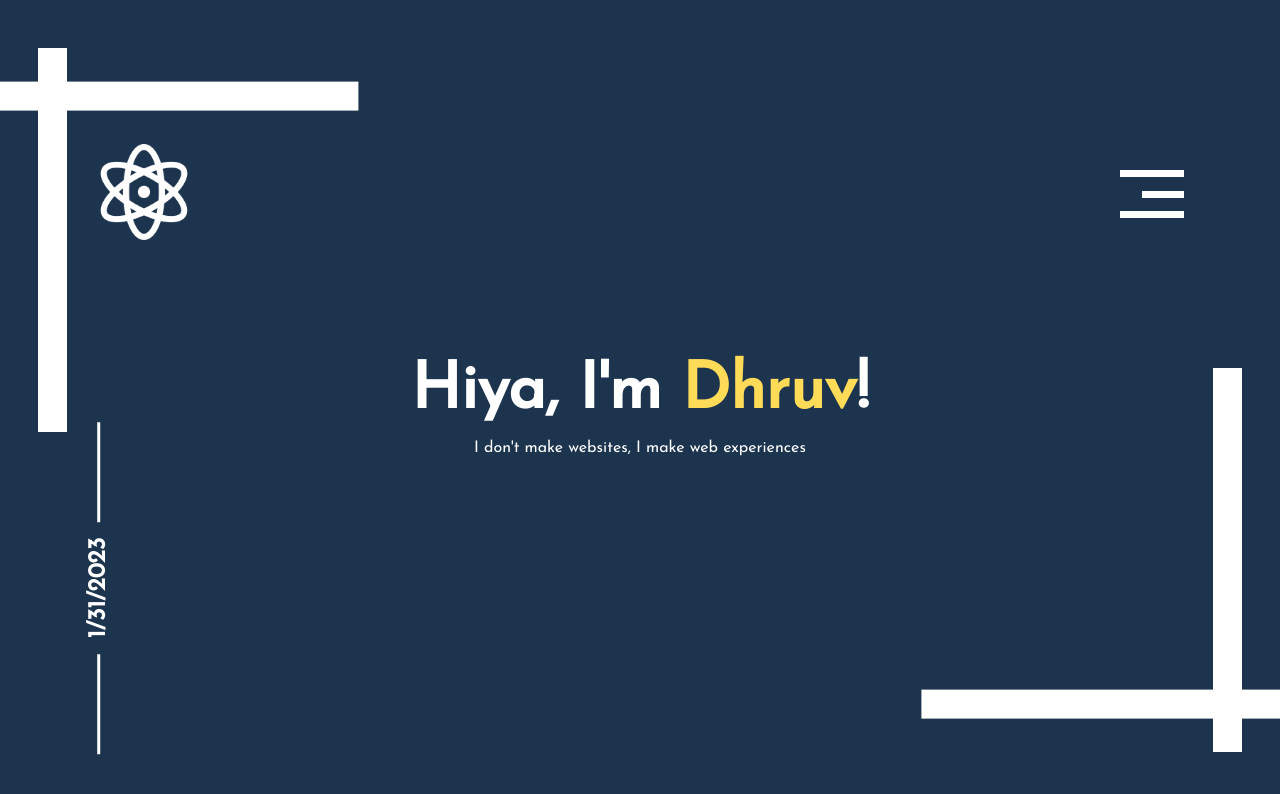
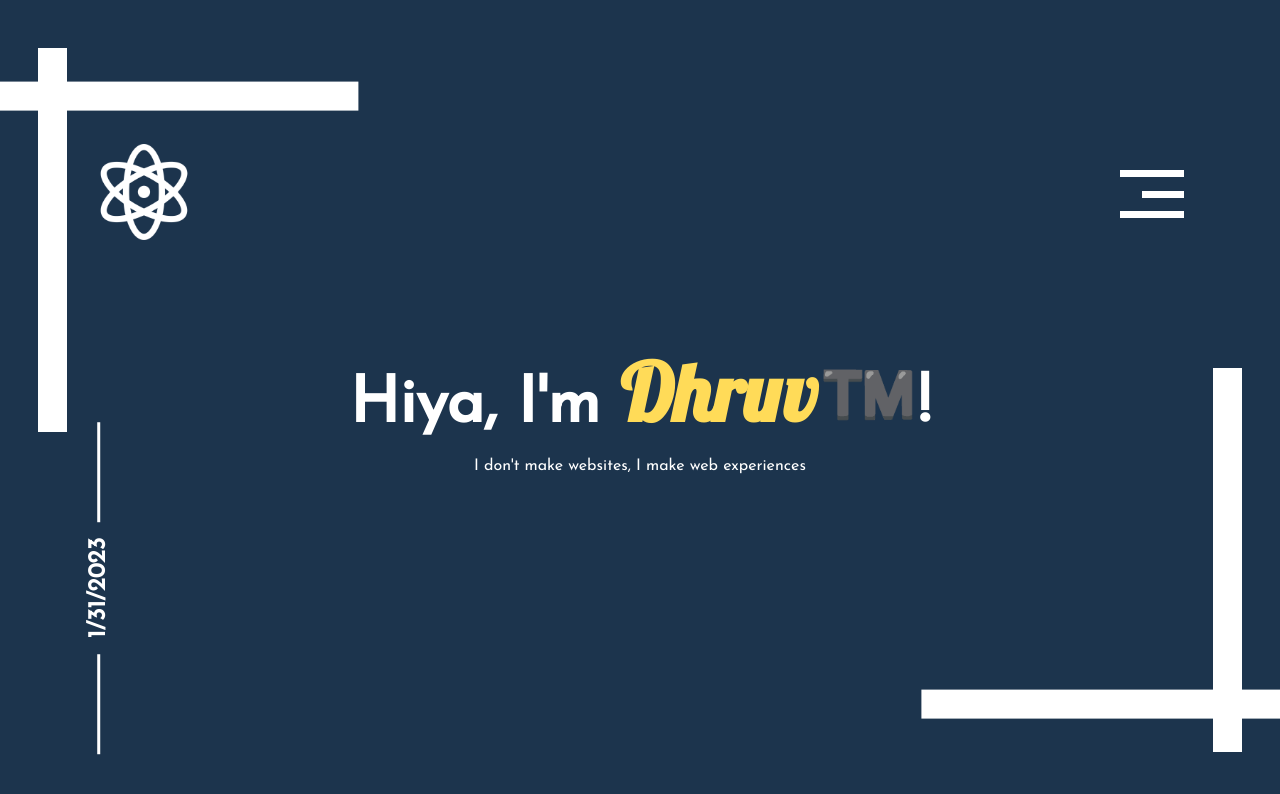
Before and after one commit to JeffleIncarnate/Dhruv-Website, a React (Vite) app: page / in a window 1280 px wide. Shown: the top 794 px of the page. Built offline with nearby package versions, Linux system fonts and the light colour scheme.

Commit message:
Update/Feature: Got some spicy animations in the website

```diff
--- a/index.html
+++ b/index.html
@@ -2,7 +2,7 @@
 <html lang="en">
   <head>
     <meta charset="UTF-8" />
-    <link rel="icon" type="image/svg+xml" href="/vite.svg" />
+    <link rel="icon" type="image" href="/Logo_Light.png" />
     <meta name="viewport" content="width=device-width, initial-scale=1.0" />
     <title>Home | Dhruv Rayat</title>
   </head>
--- a/src/components/corners/corners.css
+++ b/src/components/corners/corners.css
@@ -9,22 +9,26 @@
   left: 11.9%;
   top: -12%;
   transform: rotate(90deg);
+  animation: TOP_LEFT_TOP 3s;
 }
 
 .DHR__Corners-TOP_LEFT_SIDE {
   top: 6%;
   left: 3%;
+  animation: TOP_LEFT_SIDE 3s;
 }
 
 .DHR__Corners-BOTTOM_RIGHT_BOTTOM {
   right: 11.9%;
   bottom: -12%;
   transform: rotate(90deg);
+  animation: BOTTOM_RIGHT_BOTTOM 3s;
 }
 
 .DHR__Corners-BOTTOM_RIGHT_SIDE {
   bottom: 6%;
   right: 3%;
+  animation: BOTTOM_RIGHT_SIDE 3s;
 }
 
 .DHR__Corners-Div_Time {
@@ -55,3 +59,47 @@
   margin-left: 1rem;
   background-color: var(--white);
 }
+
+@keyframes TOP_LEFT_TOP {
+  from {
+    top: 0%;
+    left: 0%;
+  }
+  to {
+    left: 11.9%;
+    top: -12%;
+  }
+}
+
+@keyframes TOP_LEFT_SIDE {
+  from {
+    top: 0%;
+    left: 0%;
+  }
+  to {
+    top: 6%;
+    left: 3%;
+  }
+}
+
+@keyframes BOTTOM_RIGHT_BOTTOM {
+  from {
+    bottom: 0%;
+    right: 0%;
+  }
+  to {
+    right: 11.9%;
+    bottom: -12%;
+  }
+}
+
+@keyframes BOTTOM_RIGHT_SIDE {
+  from {
+    bottom: 0%;
+    right: 0%;
+  }
+  to {
+    bottom: 6%;
+    right: 3%;
+  }
+}
--- a/src/components/navbar/navbar.css
+++ b/src/components/navbar/navbar.css
@@ -11,6 +11,7 @@
 .DHR__NavBar-Logo {
   max-width: 6rem;
   max-height: 6rem;
+  animation: SPIN 4s;
 }
 
 .DHR__NavBar-Bars {
@@ -28,6 +29,7 @@
   height: 7px;
   background-color: var(--white);
   transition: 0.3s ease-in-out;
+  animation: HundredPercentFull 4s;
 }
 
 .DHR__NavBar-Bars_Middle {
@@ -35,6 +37,7 @@
   height: 7px;
   background-color: var(--white);
   transition: 0.5s ease-in-out;
+  animation: SixtyFivePercentFull 5s;
 }
 
 .DHR__NavBar-Bars_Bottom {
@@ -42,6 +45,7 @@
   height: 7px;
   background-color: var(--white);
   transition: 0.7s ease-in-out;
+  animation: HundredPercentFull 4s;
 }
 
 .DHR__NavBar-Bars:hover > .DHR__NavBar-Bars_Top,
@@ -49,3 +53,30 @@
 .DHR__NavBar-Bars:hover > .DHR__NavBar-Bars_Bottom {
   background-color: var(--yellow);
 }
+
+@keyframes SPIN {
+  from {
+    transform: rotate(360deg);
+  }
+  to {
+    transform: rotate(0deg);
+  }
+}
+
+@keyframes HundredPercentFull {
+  from {
+    width: 0%;
+  }
+  to {
+    width: 100%;
+  }
+}
+
+@keyframes SixtyFivePercentFull {
+  from {
+    width: 0%;
+  }
+  to {
+    width: 65%;
+  }
+}
--- a/src/components/splash/splashHome/splashHome.css
+++ b/src/components/splash/splashHome/splashHome.css
@@ -0,0 +1,21 @@
+.DHR__SplashHome {
+  position: absolute;
+  width: 100%;
+  height: 100vh;
+  background-color: white;
+  z-index: 1000;
+  animation: flash 3s;
+  opacity: 0;
+  visibility: hidden;
+}
+
+@keyframes flash {
+  from {
+    opacity: 1;
+    visibility: visible;
+  }
+  to {
+    opacity: 0;
+    visibility: hidden;
+  }
+}
--- a/src/components/splash/splashHome/splashHome.tsx
+++ b/src/components/splash/splashHome/splashHome.tsx
@@ -8,8 +8,10 @@ import TitleHome from "./titleHome/titleHome";
 export default function SplashHome() {
   return (
     <>
-      <Corners />
+      <div className="DHR__SplashHome"></div>
+
       <header>
+        <Corners />
         <NavBar />
         <TitleHome />
       </header>
--- a/src/components/splash/splashHome/titleHome/titleHome.css
+++ b/src/components/splash/splashHome/titleHome/titleHome.css
@@ -12,5 +12,7 @@
 }
 
 .DHR__TitleHome-Title h1 > span {
+  font-size: 5rem;
   color: var(--yellow);
+  font-family: "Lobster", cursive;
 }
--- a/src/components/splash/splashHome/titleHome/titleHome.tsx
+++ b/src/components/splash/splashHome/titleHome/titleHome.tsx
@@ -1,10 +1,12 @@
 import "./titleHome.css";
+
+import { useState, useEffect } from "react";
 
 export default function TitleHome() {
   return (
     <div className="DHR__TitleHome-Title">
       <h1>
-        Hiya, I'm <span>Dhruv</span>!
+        Hiya, I'm <span>Dhruv™️</span>!
       </h1>
       <p>I don't make websites, I make web experiences</p>
     </div>
--- a/src/index.css
+++ b/src/index.css
@@ -1,4 +1,4 @@
-@import url("https://fonts.googleapis.com/css2?family=Josefin+Sans&display=swap");
+@import url("https://fonts.googleapis.com/css2?family=Josefin+Sans&family=Lobster&display=swap");
 
 :root {
   --blue: #1c344d;
@@ -12,6 +12,7 @@ body {
   box-sizing: border-box;
   font-family: "Josefin Sans", sans-serif;
   height: 100%;
+  overflow-x: hidden;
 }
 
 * {
```
Also changed, not shown: public/Logo_Light.png (added).
